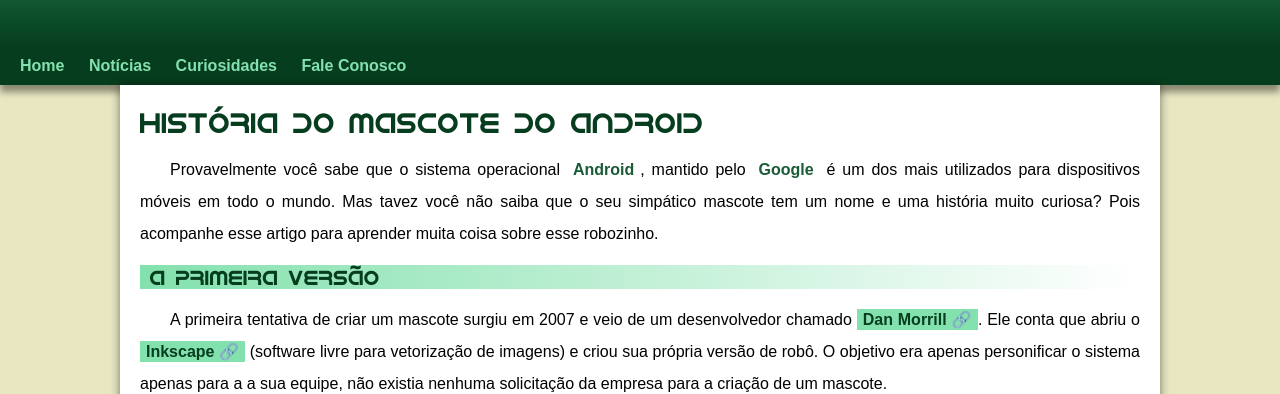
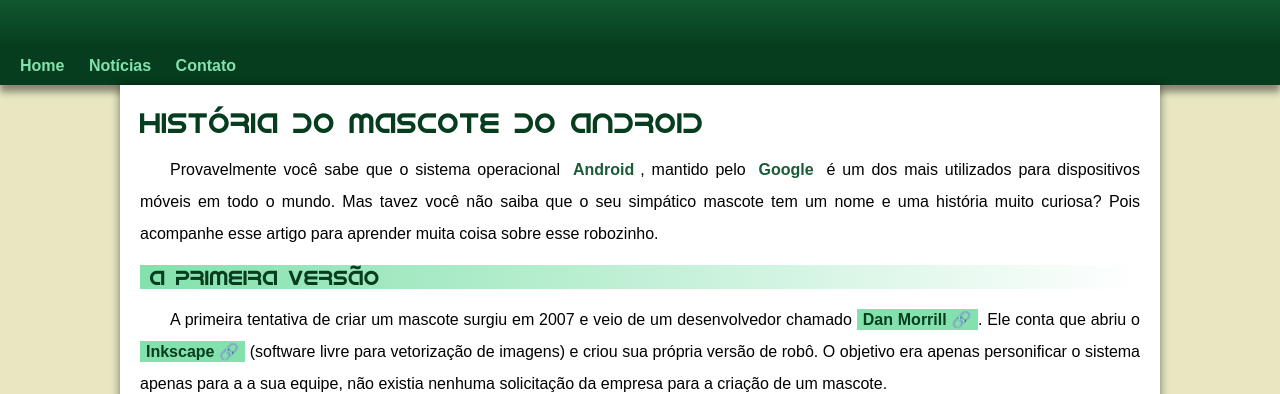
Before and after one commit to niltonsilvads/projeto-android, a plain HTML site: page index.html in a window 1280 px wide. Shown: the part 143-537 px from the top of the page. Drawn offline with Linux system fonts and the light colour scheme.

Commit message:
Problema de padding corrigido.

```diff
--- a/estilo/style.css
+++ b/estilo/style.css
@@ -58,7 +58,7 @@
     padding-right: 10px;
     padding-left: 10px;
     margin: auto;
-    margin: bottom;
+    padding-bottom: 50px;
     text-shadow: 2px 2px 0px rgba(0, 0, 0, 0.411);
 }
 
--- a/index.html
+++ b/index.html
@@ -18,8 +18,7 @@
     <nav>
         <a href="#">Home</a>
         <a href="#">Notícias</a>
-        <a href="#">Curiosidades</a>
-        <a href="#">Fale Conosco</a>
+        <a href="#">Contato</a>
     </nav>
 
     <main>
```
